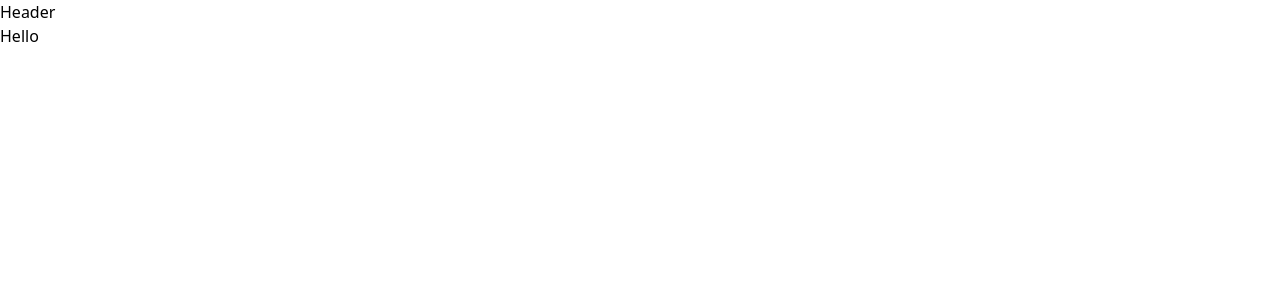
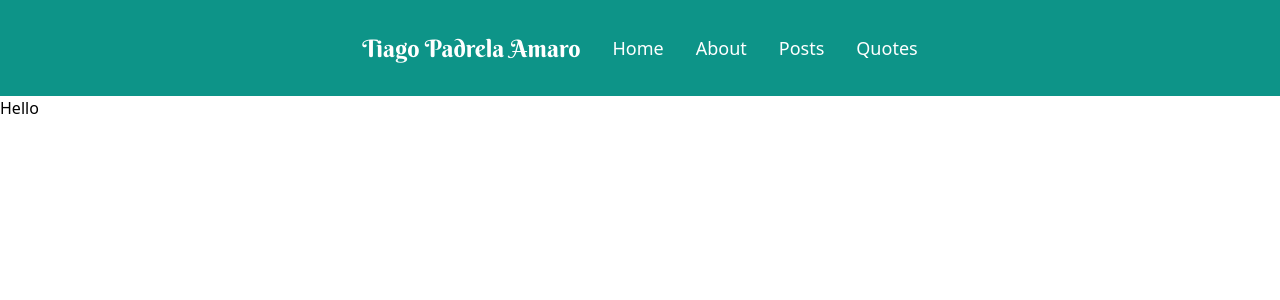
Before and after one commit to tiagoamaro/tiagoamaro.com.br_nextjs, a Next.js app: page / in a window 1280 px wide. Shown: the top 300 px of the page. Built offline with nearby package versions, Linux system fonts and the light colour scheme.

Commit message:
Header WIP

```diff
--- /dev/null
+++ b/components/Header.js
@@ -0,0 +1,27 @@
+import Link from "next/link"
+
+export const Header = () => {
+  return (
+    <header className="bg-teal-600 text-lg text-white">
+      <div className="lg:align-i flex flex-col space-y-4 py-8 text-center lg:flex-row lg:items-center lg:justify-center lg:space-y-0 lg:space-x-8">
+        <Link href="/">
+          <a className="font-['Berkshire_Swash'] text-2xl">
+            Tiago Padrela Amaro
+          </a>
+        </Link>
+        <Link href="/">
+          <a className="hover:font-bold hover:underline">Home</a>
+        </Link>
+        <Link href="about">
+          <a className="hover:font-bold hover:underline">About</a>
+        </Link>
+        <Link href="posts">
+          <a className="hover:font-bold hover:underline">Posts</a>
+        </Link>
+        <Link href="quotes">
+          <a className="hover:font-bold hover:underline">Quotes</a>
+        </Link>
+      </div>
+    </header>
+  )
+}
--- a/components/Header/index.js
+++ /dev/null
@@ -1,3 +0,0 @@
-export const Header = () => {
-  return <header>Header</header>
-}
--- /dev/null
+++ b/components/Layout.js
@@ -0,0 +1,10 @@
+import { Header } from "./Header"
+
+export const Layout = ({ children }) => {
+  return (
+    <>
+      <Header />
+      <div className="container mx-auto">{children}</div>
+    </>
+  )
+}
--- a/components/Layout/index.js
+++ /dev/null
@@ -1,5 +0,0 @@
-import { Header } from "../Header"
-
-export const Layout = ({ children }) => {
-  return <div className="container mx-auto">{children}</div>
-}
--- a/pages/_app.js
+++ b/pages/_app.js
@@ -1,12 +1,10 @@
 import "../styles/globals.css"
 import { DefaultSeo } from "next-seo"
 import { Layout } from "../components/Layout"
-import { Header } from "../components/Header"
 
 export default function MyApp({ Component, pageProps }) {
   return (
     <Layout>
-      <Header />
       <DefaultSeo
         description="Tiago Padrela Amaro personal website. Geek and coder. Twitter: @tiagopadrela"
         titleTemplate="%s | Tiago Padrela Amaro"
```
